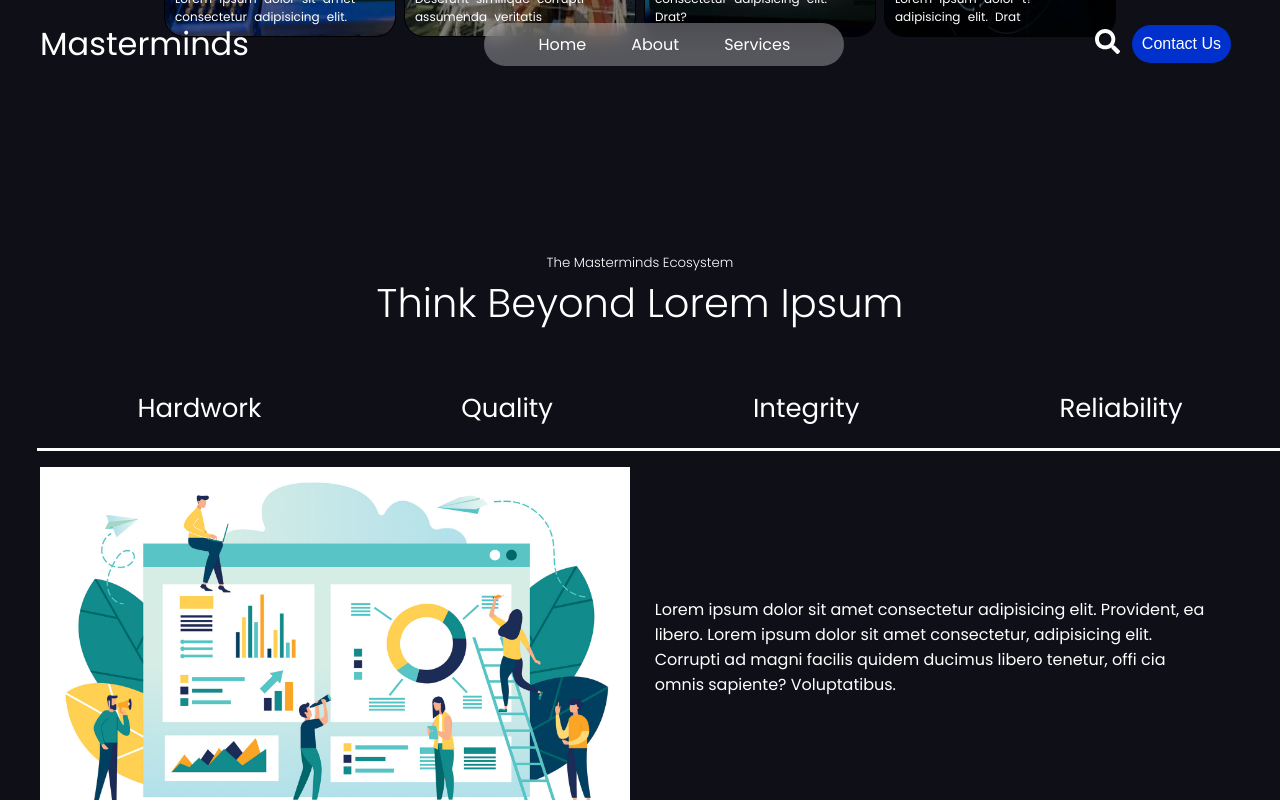
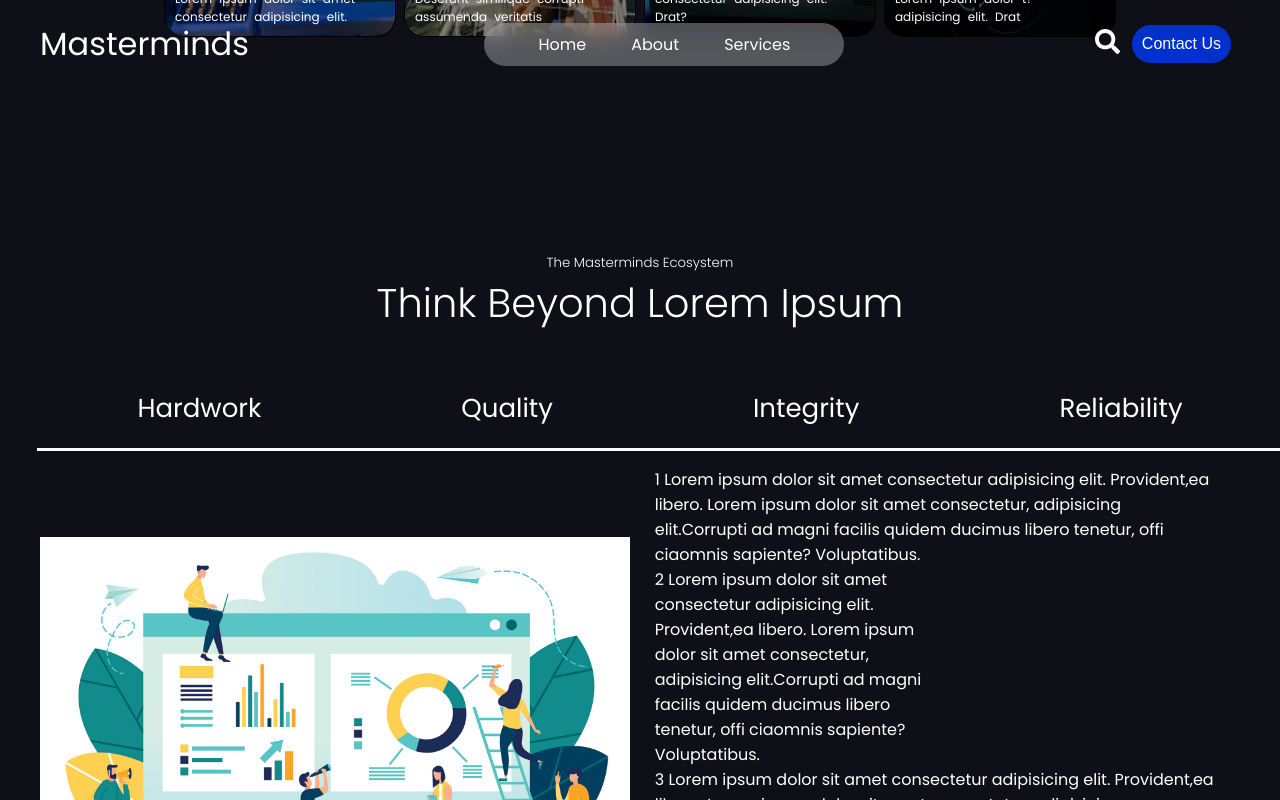
Before and after one commit to kennsawyerr/masterminds-site, a React (Vite) app: page / in a window 1280 px wide. Both pictures are taken after a click on the item "Hardwork". Shown: the part 1179-1979 px from the top of the page. Built offline with nearby package versions, Linux system fonts and the light colour scheme.

Commit message:
modified:   package-lock.json 	modified:   package.json 	modified:   src/components/Values.jsx 	modified:   src/constants/files.js

```diff
--- a/package.json
+++ b/package.json
@@ -10,6 +10,7 @@
     "preview": "vite preview"
   },
   "dependencies": {
+    "aos": "^2.3.4",
     "framer-motion": "^11.2.6",
     "hamburger-react": "^2.5.1",
     "react": "^18.2.0",
--- a/src/components/Values.jsx
+++ b/src/components/Values.jsx
@@ -1,12 +1,12 @@
 import { useState } from "react";
-import Vector from "./vector-image.jpg"
-
+import Vector from "./vector-image.jpg";
+import { values } from "../constants/files";
 const Values = () => {
-  const [selected, setSelected] =useState(false)
+  const [selected, setSelected] = useState(false);
 
   const handleSelect = () => {
-    setSelected(true)
-  }
+    setSelected(true);
+  };
   return (
     <>
       <section className="sect-pad container our-values">
@@ -25,12 +25,17 @@ const Values = () => {
             <img src={Vector} alt="" />
           </div>
           <div
-            className={`our-values-text ${selected ? "display-value" : "hide-value "}`}
+            className={`our-values-text ${
+              selected ? "display-value" : "hide-value "
+            }`}
           >
-            Lorem ipsum dolor sit amet consectetur adipisicing elit. Provident,
-            ea libero. Lorem ipsum dolor sit amet consectetur, adipisicing elit.
-            Corrupti ad magni facilis quidem ducimus libero tenetur, offi cia
-            omnis sapiente? Voluptatibus.
+            <div>
+              {values.map((item) =>(
+                <div key={item.id}>
+                  <p>{item.p}</p>
+                </div>
+              ))}
+            </div>
           </div>
         </div>
       </section>
--- a/src/constants/files.js
+++ b/src/constants/files.js
@@ -30,3 +30,32 @@ export const services = [
     src: "/computers.webp",
   },
 ];
+
+
+
+
+export const values = [
+
+  {
+    p: "1 Lorem ipsum dolor sit amet consectetur adipisicing elit. Provident,ea libero. Lorem ipsum dolor sit amet consectetur, adipisicing elit.Corrupti ad magni facilis quidem ducimus libero tenetur, offi ciaomnis sapiente? Voluptatibus.",
+    id: 1,
+
+  },
+
+   {
+    p: "2 Lorem ipsum dolor sit amet consectetur adipisicing elit. Provident,ea libero. Lorem ipsum dolor sit amet consectetur, adipisicing elit.Corrupti ad magni facilis quidem ducimus libero tenetur, offi ciaomnis sapiente? Voluptatibus.",
+    id : 2,
+
+  },
+   {
+    p: " 3 Lorem ipsum dolor sit amet consectetur adipisicing elit. Provident,ea libero. Lorem ipsum dolor sit amet consectetur, adipisicing elit.Corrupti ad magni facilis quidem ducimus libero tenetur, offi ciaomnis sapiente? Voluptatibus.",
+    id : 3,
+
+  },
+   {
+    p: "4 Lorem ipsum dolor sit amet consectetur adipisicing elit. Provident,ea libero. Lorem ipsum dolor sit amet consectetur, adipisicing elit.Corrupti ad magni facilis quidem ducimus libero tenetur, offi ciaomnis sapiente? Voluptatibus.",
+
+    id: 4,
+  },
+
+]
```
Also changed, not shown: 1 other file (tests, documents, lock files or other folders).
